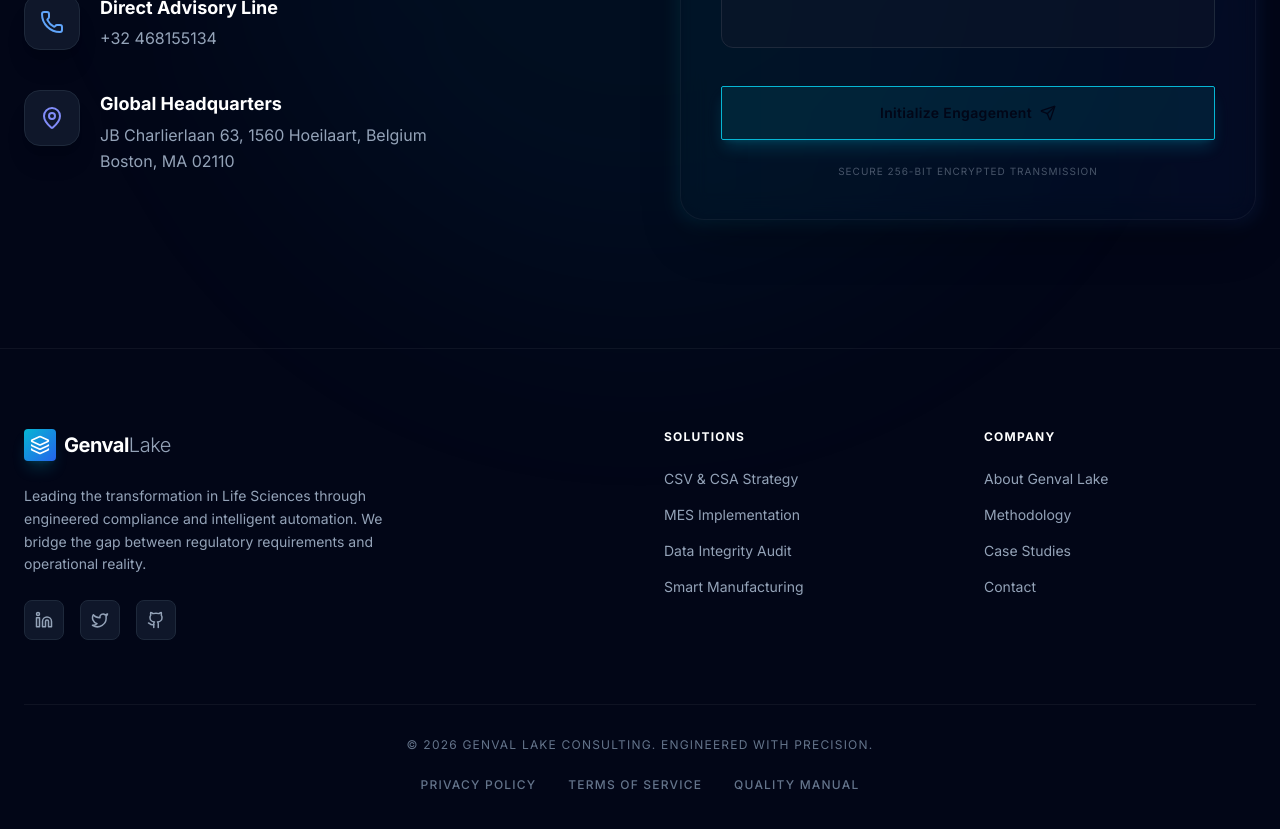
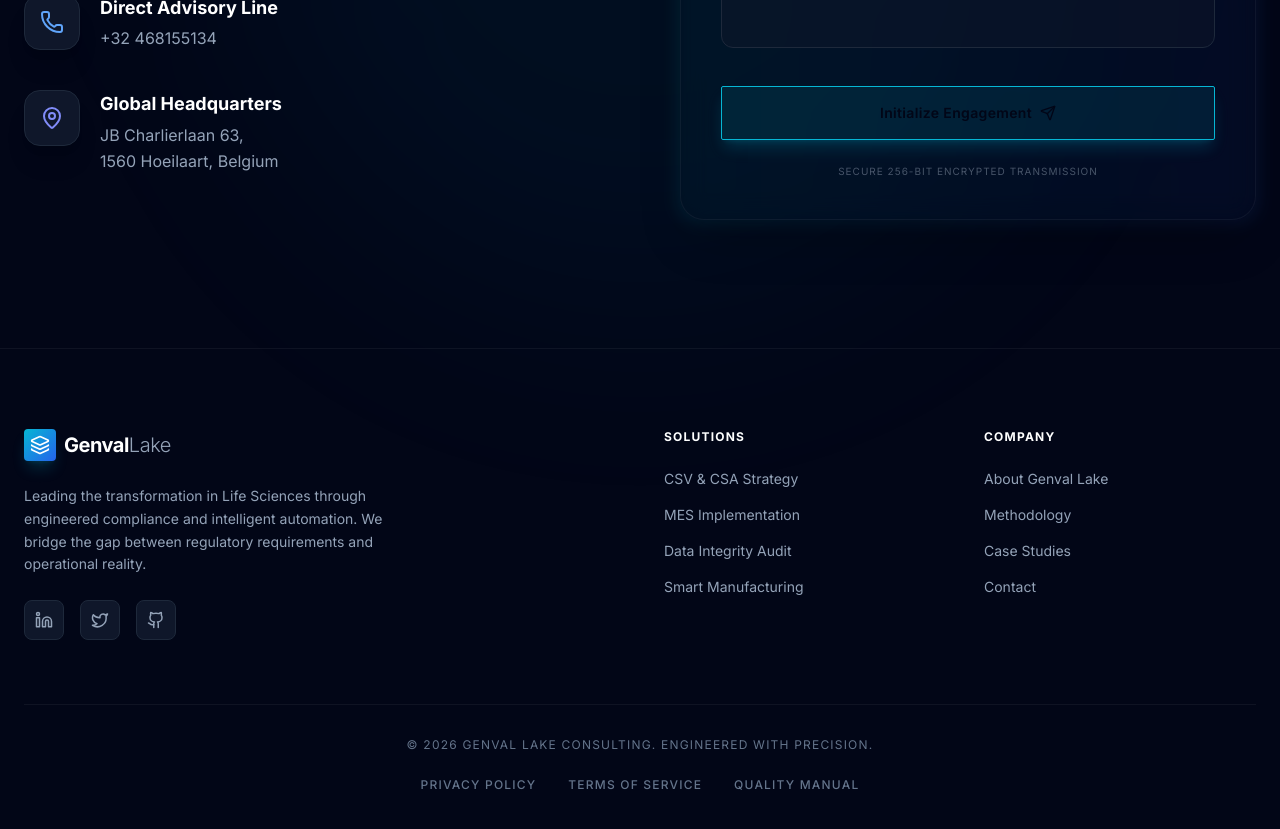
Before and after one commit to Lpholien/srlwebsite, a React (Vite) app: page / in a window 1280 px wide. Shown: the part 3740-4569 px from the top of the page. Built offline with nearby package versions, Linux system fonts and the light colour scheme.

Commit message:
Update Contact.tsx

```diff
--- a/components/Contact.tsx
+++ b/components/Contact.tsx
@@ -52,8 +52,8 @@ export const Contact: React.FC = () => {
               <div>
                 <h4 className="text-white font-bold text-lg mb-1">Global Headquarters</h4>
                 <p className="text-slate-400 leading-relaxed">
-                  JB Charlierlaan 63, 1560 Hoeilaart, Belgium<br />
-                  Boston, MA 02110
+                  JB Charlierlaan 63, <br />
+                  1560 Hoeilaart, Belgium
                 </p>
               </div>
             </div>
```
